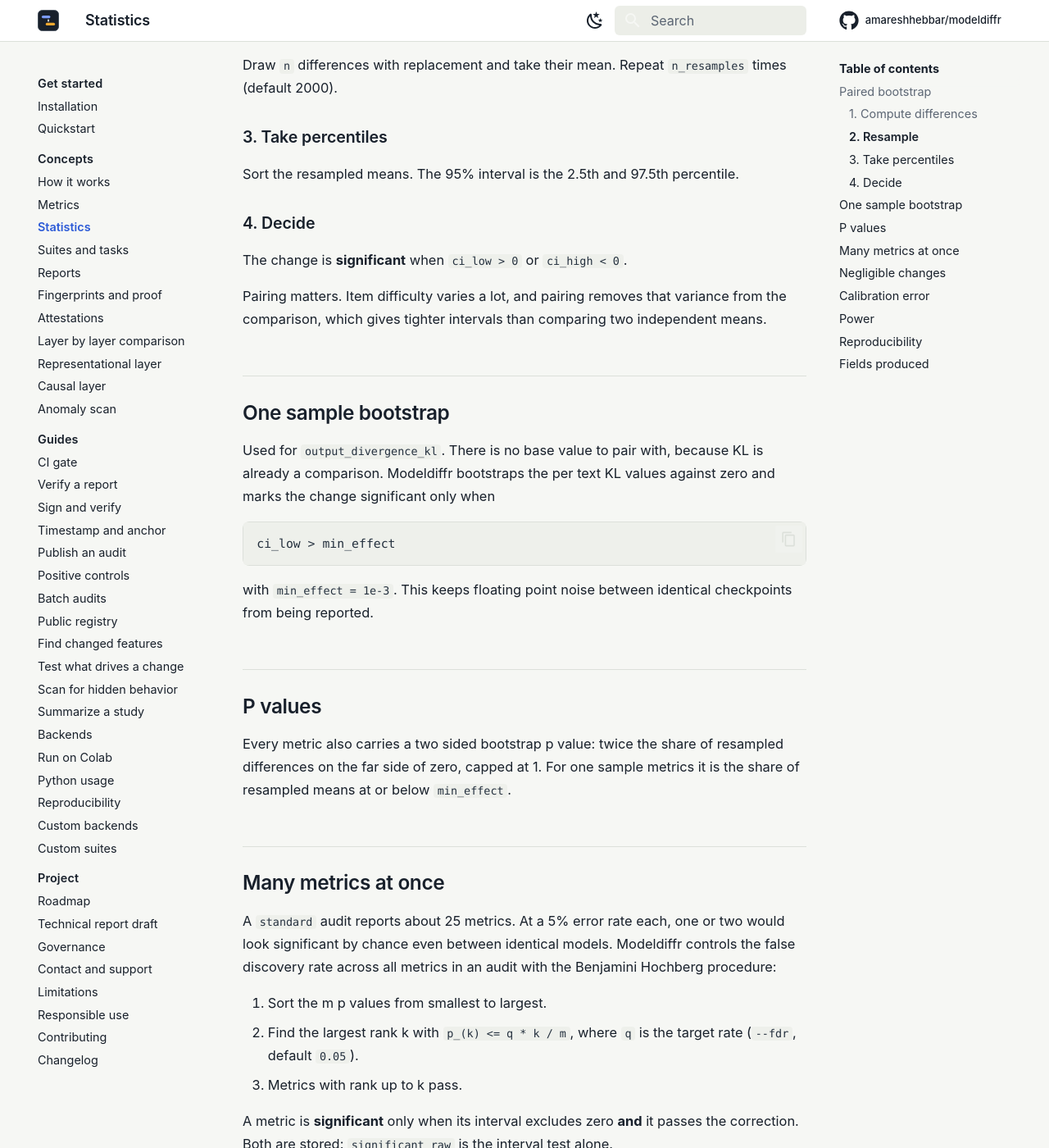
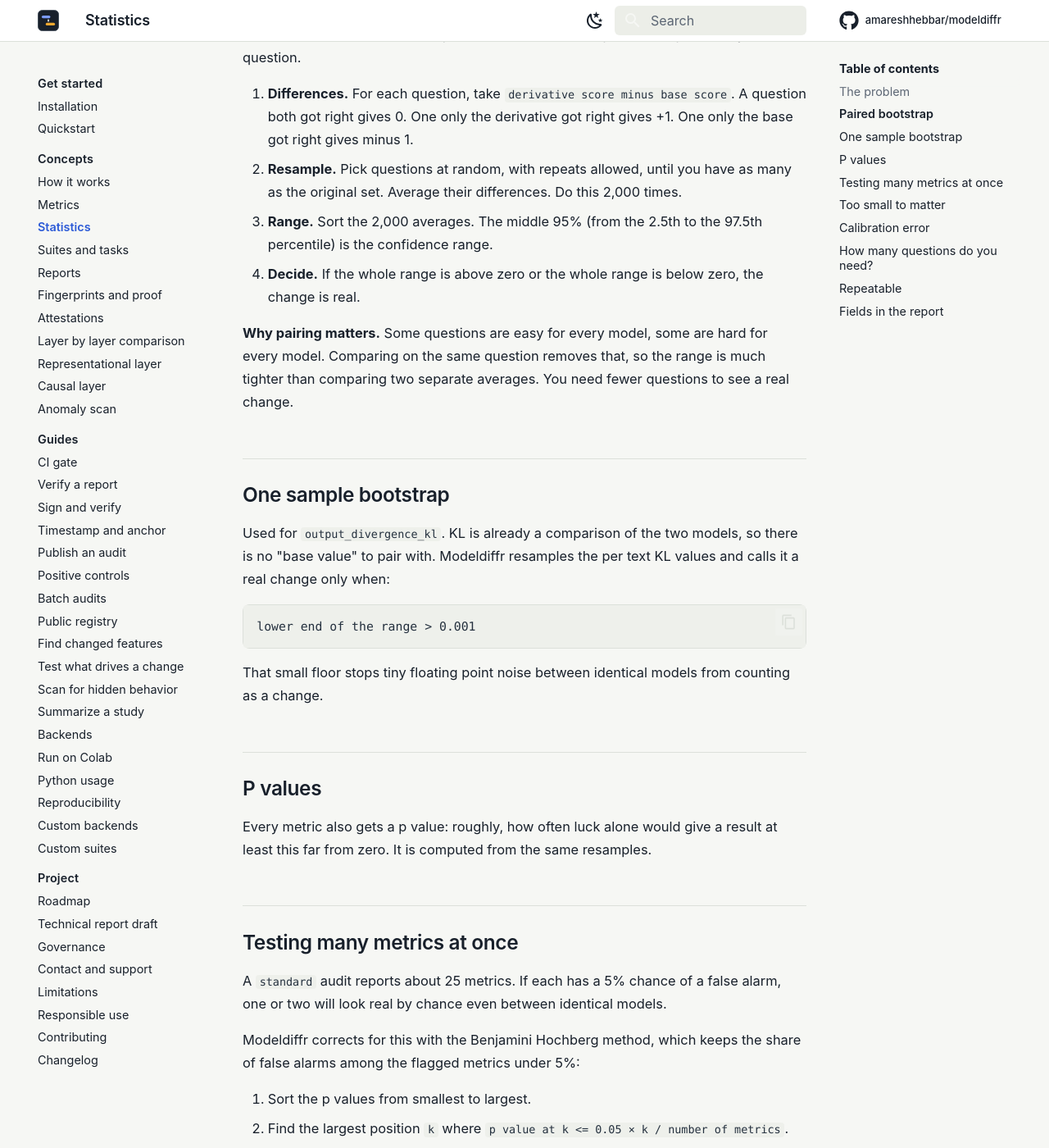
Before and after one commit to amareshhebbar/modeldiffr, an MkDocs documentation site: the page built from docs/concepts/statistics.md, in a window 1280 px wide and 1400 px high, scrolled down 659 px. Shown: the whole window at 82% size. Built offline with MkDocs 1.6.1 and Material for MkDocs 9.7.7, drawn with Linux system fonts in a browser that asks for light colours; comment, search, counter and statistics services are not loaded; some of the changed text lies outside the part shown.

Commit message:
Simplify concept pages

````diff
--- a/docs/concepts/statistics.md
+++ b/docs/concepts/statistics.md
@@ -1,104 +1,99 @@
 ---
 title: Statistics
-description: Why every number carries a confidence interval, and how it is computed.
+description: How Modeldiffr decides whether a change is real or just luck, in plain words.
 ---
 
 # Statistics
 
-Why every number carries a confidence interval, and how it is computed.
+How Modeldiffr decides whether a change is real or just luck.
 
-A score moving from 0.79 to 0.75 on 24 items says very little on its own. Modeldiffr answers the real question: **is this difference larger than what evaluation noise would produce?**
+## The problem
+
+A score that goes from 79% to 75% on 24 questions means very little. Get one or two questions wrong by chance and you are there. So the real question is never "did the number move?". It is **"did it move more than luck would move it?"**
+
+Modeldiffr answers that for every metric.
 
 ## Paired bootstrap
 
-Used for every accuracy and rate. Both models answer the same items, so the analysis works on per item differences.
+Used for every accuracy and rate.
 
-### 1. Compute differences
+Both models answer the same questions, so we can compare them question by question.
 
-For each item `i`, compute `d_i = derivative_i - base_i`.
+1. **Differences.** For each question, take `derivative score minus base score`. A question both got right gives 0. One only the derivative got right gives +1. One only the base got right gives minus 1.
+2. **Resample.** Pick questions at random, with repeats allowed, until you have as many as the original set. Average their differences. Do this 2,000 times.
+3. **Range.** Sort the 2,000 averages. The middle 95% (from the 2.5th to the 97.5th percentile) is the confidence range.
+4. **Decide.** If the whole range is above zero or the whole range is below zero, the change is real.
 
-### 2. Resample
-
-Draw `n` differences with replacement and take their mean. Repeat `n_resamples` times (default 2000).
-
-### 3. Take percentiles
-
-Sort the resampled means. The 95% interval is the 2.5th and 97.5th percentile.
-
-### 4. Decide
-
-The change is **significant** when `ci_low > 0` or `ci_high < 0`.
-
-Pairing matters. Item difficulty varies a lot, and pairing removes that variance from the comparison, which gives tighter intervals than comparing two independent means.
+**Why pairing matters.** Some questions are easy for every model, some are hard for every model. Comparing on the same question removes that, so the range is much tighter than comparing two separate averages. You need fewer questions to see a real change.
 
 ## One sample bootstrap
 
-Used for `output_divergence_kl`. There is no base value to pair with, because KL is already a comparison. Modeldiffr bootstraps the per text KL values against zero and marks the change significant only when
+Used for `output_divergence_kl`. KL is already a comparison of the two models, so there is no "base value" to pair with. Modeldiffr resamples the per text KL values and calls it a real change only when:
 
 ```text
-ci_low > min_effect
+lower end of the range > 0.001
 ```
 
-with `min_effect = 1e-3`. This keeps floating point noise between identical checkpoints from being reported.
+That small floor stops tiny floating point noise between identical models from counting as a change.
 
 ## P values
 
-Every metric also carries a two sided bootstrap p value: twice the share of resampled differences on the far side of zero, capped at 1. For one sample metrics it is the share of resampled means at or below `min_effect`.
+Every metric also gets a p value: roughly, how often luck alone would give a result at least this far from zero. It is computed from the same resamples.
 
-## Many metrics at once
+## Testing many metrics at once
 
-A `standard` audit reports about 25 metrics. At a 5% error rate each, one or two would look significant by chance even between identical models. Modeldiffr controls the false discovery rate across all metrics in an audit with the Benjamini Hochberg procedure:
+A `standard` audit reports about 25 metrics. If each has a 5% chance of a false alarm, one or two will look real by chance even between identical models.
 
-1. Sort the m p values from smallest to largest.
-2. Find the largest rank k with `p_(k) <= q * k / m`, where `q` is the target rate (`--fdr`, default `0.05`).
-3. Metrics with rank up to k pass.
+Modeldiffr corrects for this with the Benjamini Hochberg method, which keeps the share of false alarms among the flagged metrics under 5%:
 
-A metric is **significant** only when its interval excludes zero **and** it passes the correction. Both are stored: `significant_raw` is the interval test alone.
+1. Sort the p values from smallest to largest.
+2. Find the largest position `k` where `p value at k <= 0.05 × k / number of metrics`.
+3. Metrics at positions 1 to `k` pass.
 
-## Negligible changes
+A metric is **significant** only when its range excludes zero **and** it passes this correction. Both results are stored. `significant_raw` is the range test alone. Change the target with `--fdr`.
 
-A change can be real and still too small to matter. Each metric has a `min_effect`, 1 point for accuracies, 2 points for refusal rates, 0.01 for calibration error. A significant change smaller than that is marked **negligible** and listed under `verdict.negligible` instead of `verdict.changed`, so it does not fail a CI gate.
+## Too small to matter
+
+A change can be real and still too small to care about. Each metric has a minimum size (`min_effect`): 1 point for accuracies, 2 points for refusal rates, 0.01 for calibration error. A real change below that is marked **negligible**. It is listed under `verdict.negligible`, not `verdict.changed`, so it does not fail a CI gate.
 
 ## Calibration error
 
-Expected calibration error is not an average over items, so it is bootstrapped as a statistic: each resample draws the same item indices for both models, computes ECE for each, and takes the difference.
+Expected calibration error (ECE) measures whether a model's confidence matches how often it is right. It is not an average over questions, so it is resampled as a whole: each resample picks the same questions for both models, computes ECE for each, and takes the difference.
 
-## Power
+## How many questions do you need? { #power }
 
-Before running, each task gets the smallest change it can detect 80% of the time at a 5% level, for a paired binary metric:
+Before running, every task gets an estimate of the smallest change it can reliably detect (80% of the time, at a 5% error level):
 
 ```text
 MDE = (z(0.975) + z(0.80)) x sqrt(2 p (1 - p) (1 - rho) / n)
 ```
 
-with `p` the base rate (0.5 when unknown) and `rho = 0.5` the assumed correlation between the two models' results. With 500 items that is about 6 points; with 1,000 about 4. Use `modeldiffr power` to plan, and see the plan printed at the start of every audit.
+`p` is the base score (0.5 if unknown), `rho = 0.5` is the assumed correlation between the two models, and `n` is the number of questions. With 500 questions that is about 6 points. With 1,000, about 4. So if you care about a 2 point drop, 200 questions is not enough. Use `modeldiffr power` to plan. The plan is also printed at the start of every audit.
 
-## Reproducibility
+## Repeatable
 
-The bootstrap uses Python's `random.Random(seed)`. The same seed and the same per item results always produce the same interval.
+The bootstrap uses a seeded random generator. Same seed, same per question results, same range, every time.
 
 ```bash
 modeldiffr audit base derivative --seed 0 --resamples 2000
 ```
 
-## Fields produced
+## Fields in the report
 
-Every metric in `report.json` carries:
-
-| Field | Description |
+| Field | Meaning |
 | --- | --- |
-| `n` | Number of paired items |
-| `base_mean` | Mean over base items |
-| `derivative_mean` | Mean over derivative items |
-| `delta` | Mean of differences |
-| `ci_low`, `ci_high` | Interval bounds |
-| `confidence` | Interval level, `0.95` |
-| `p_value` | Two sided bootstrap p value |
-| `significant_raw` | The interval excludes zero |
-| `significant` | Also passes the false discovery rate correction |
-| `negligible` | Significant but smaller than `spec.min_effect` |
+| `n` | Number of paired questions |
+| `base_mean` | Base average |
+| `derivative_mean` | Derivative average |
+| `delta` | Average difference |
+| `ci_low`, `ci_high` | The 95% range |
+| `confidence` | Range level, `0.95` |
+| `p_value` | Bootstrap p value |
+| `significant_raw` | The range excludes zero |
+| `significant` | Also passes the many metrics correction |
+| `negligible` | Real but smaller than `spec.min_effect` |
 | `spec` | How the metric is computed: task, field, statistic, test, direction, `min_effect` |
 
 !!! note
 
-    A significant result is evidence that something moved, not an explanation of why. The representational and causal layers on the [roadmap](../roadmap.md) exist to answer the why.
+    A real change shows that something moved, not why. The [layer](layer_by_layer.md), [feature](representational.md) and [causal](causal.md) tools are there to answer why.
````
Also changed, not shown: docs/concepts/how_it_works.md (+76 -33 lines), docs/concepts/metrics.md (+40 -34 lines).
